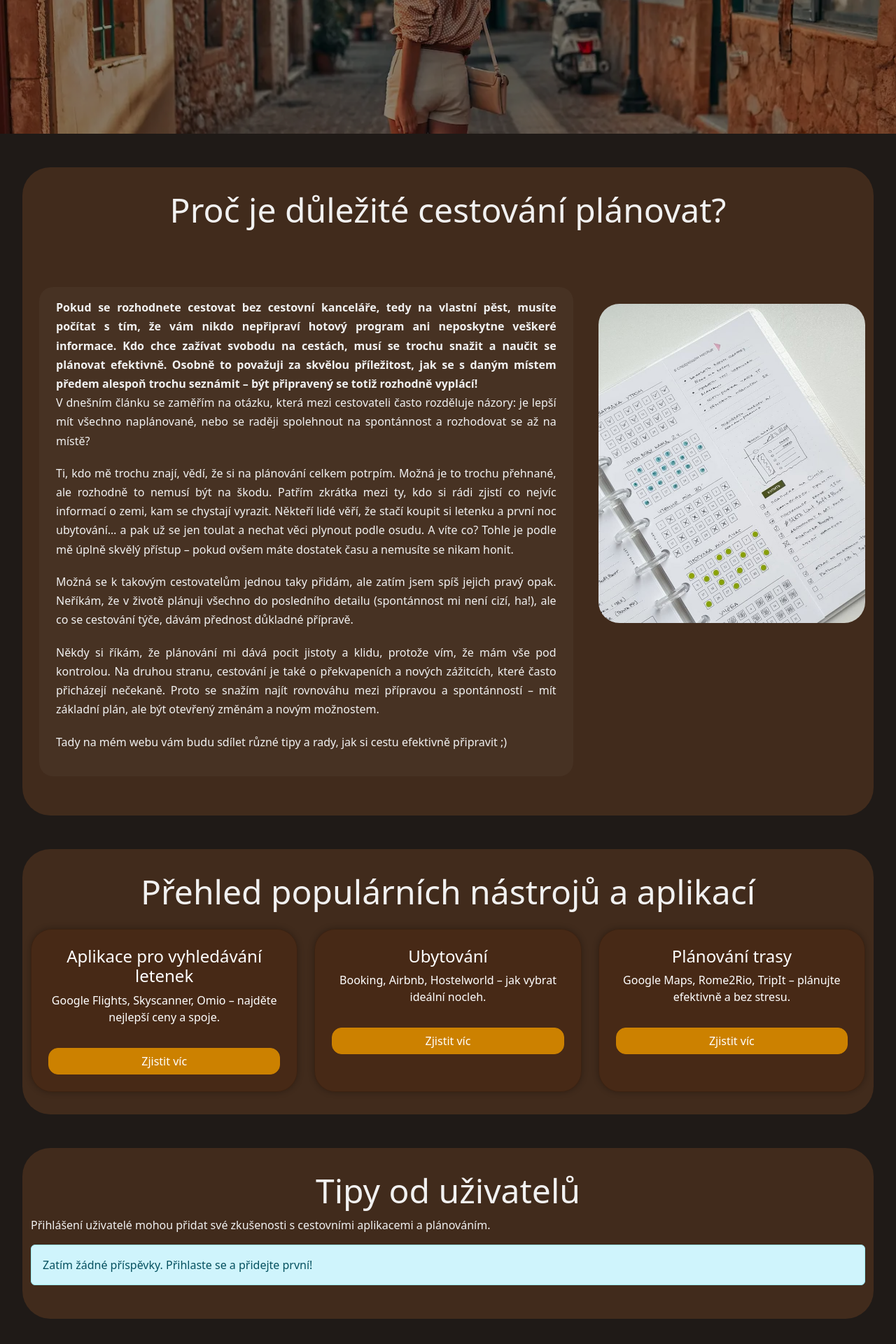
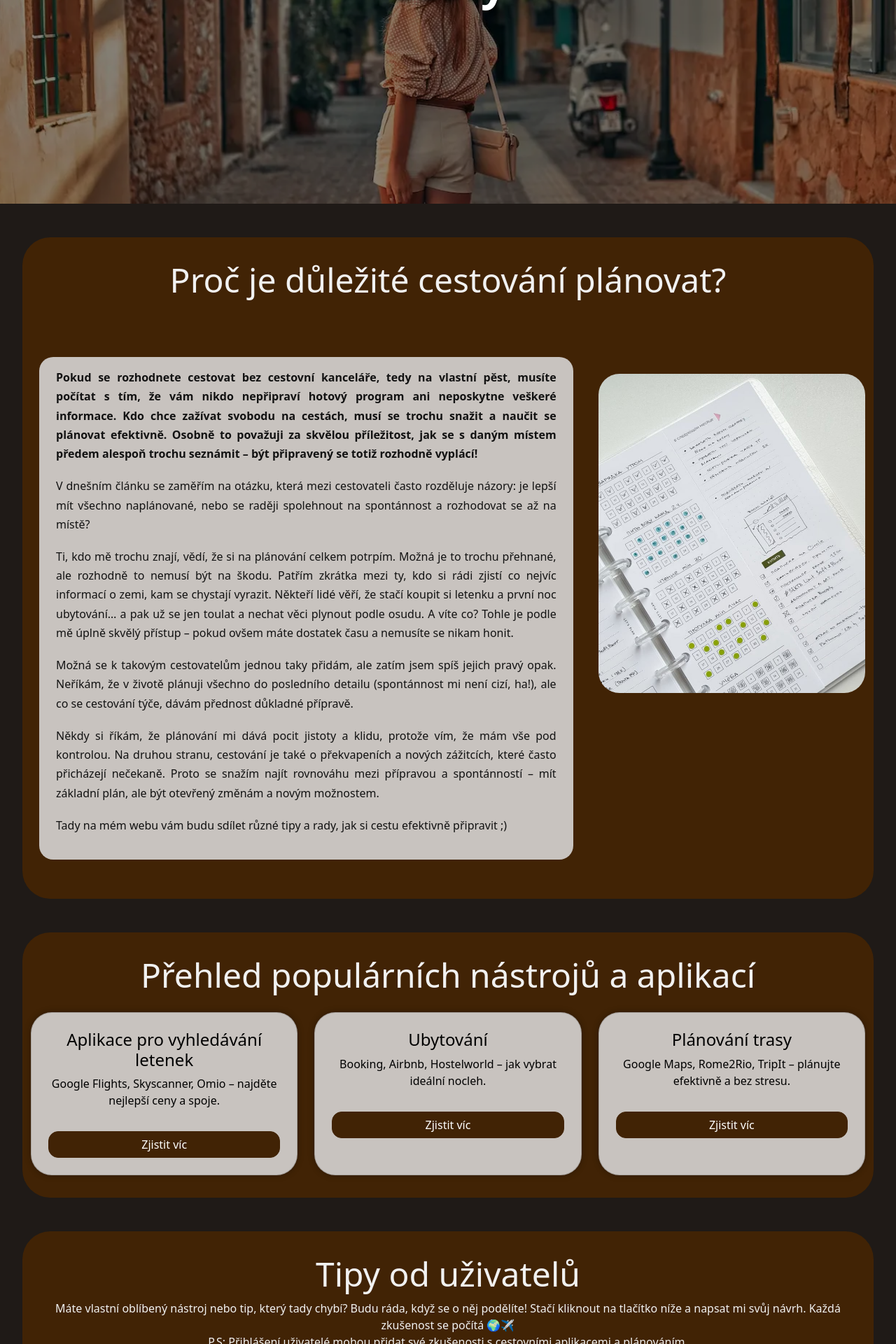
Before and after one commit to Loonzi22/my_project, a PHP site: page / in a window 1280 px wide. Shown: the part 480-2400 px from the top of the page at 70% size. Run offline with PHP 8.4, Linux system fonts and the light colour scheme.

Commit message:
opravy designu atd

```diff
--- a/comments.php
+++ b/comments.php
@@ -76,7 +76,7 @@ $comments = $conn->query("
                 <button type="submit" class="btn btn-success">Odeslat</button>
             </form>
 
-            <h4 class="mt-4">Všechny komentáře</h4>
+            <h4 class="mt-4">Vaše tipy</h4>
             <ul class="list-group">
                 <?php while ($row = $comments->fetch_assoc()): ?>
                     <li class="list-group-item">
--- a/index.html
+++ b/index.html
@@ -10,7 +10,6 @@
 </head>
 
 <body>
-
     <nav class="navbar navbar-expand-lg navbar-dark shadow-sm">
         <div class="container">
             <a class="navbar-brand" href="index.html">
@@ -42,42 +41,35 @@
         <div class="row align-items-start my-4">
             <div class="col-md-8 px-4">
                 <article class="article-content">
+                    <p>
                     <b>Pokud se rozhodnete cestovat bez cestovní kanceláře, tedy na vlastní pěst, musíte počítat s tím,
-                        že vám
-                        nikdo nepřipraví hotový program ani neposkytne veškeré informace. Kdo chce zažívat svobodu na
-                        cestách,
-                        musí se trochu snažit a naučit se plánovat efektivně. Osobně to považuji za skvělou příležitost,
-                        jak se
-                        s daným místem předem alespoň trochu seznámit – být připravený se totiž rozhodně vyplácí! </b>
+                        že vám nikdo nepřipraví hotový program ani neposkytne veškeré informace. Kdo chce zažívat svobodu na
+                        cestách, musí se trochu snažit a naučit se plánovat efektivně. Osobně to považuji za skvělou příležitost,
+                        jak se s daným místem předem alespoň trochu seznámit – být připravený se totiž rozhodně vyplácí! </b>
+                    </p>
                     <p>
-                    V dnešním článku se zaměřím na otázku, která mezi cestovateli často rozděluje názory: je lepší mít
-                    všechno
-                    naplánované, nebo se raději spolehnout na spontánnost a rozhodovat se až na místě?</p>
+                        V dnešním článku se zaměřím na otázku, která mezi cestovateli často rozděluje názory: je lepší
+                        mít všechno naplánované, nebo se raději spolehnout na spontánnost a rozhodovat se až na místě?</p>
                     <p>
-                    Ti, kdo mě trochu znají, vědí, že si na plánování celkem potrpím. Možná je to trochu přehnané, ale
-                    rozhodně
-                    to nemusí být na škodu. Patřím zkrátka mezi ty, kdo si rádi zjistí co nejvíc informací o zemi, kam
-                    se
-                    chystají vyrazit. Někteří lidé věří, že stačí koupit si letenku a první noc ubytování… a pak už se
-                    jen
-                    toulat a nechat věci plynout podle osudu. A víte co? Tohle je podle mě úplně skvělý přístup – pokud
-                    ovšem
-                    máte dostatek času a nemusíte se nikam honit. </p>
+                        Ti, kdo mě trochu znají, vědí, že si na plánování celkem potrpím. Možná je to trochu přehnané,
+                        ale rozhodně to nemusí být na škodu. Patřím zkrátka mezi ty, kdo si rádi zjistí co nejvíc informací o zemi,
+                        kam se chystají vyrazit. Někteří lidé věří, že stačí koupit si letenku a první noc ubytování… a pak už
+                        se jen toulat a nechat věci plynout podle osudu. A víte co? Tohle je podle mě úplně skvělý přístup –
+                        pokud ovšem máte dostatek času a nemusíte se nikam honit. </p>
                     <p>
-                    Možná se k takovým cestovatelům jednou taky přidám, ale zatím jsem spíš jejich pravý opak. Neříkám,
-                    že v
-                    životě plánuji všechno do posledního detailu (spontánnost mi není cizí, ha!), ale co se cestování
-                    týče,
-                    dávám přednost důkladné přípravě.</p>
+                        Možná se k takovým cestovatelům jednou taky přidám, ale zatím jsem spíš jejich pravý opak.
+                        Neříkám, že v životě plánuji všechno do posledního detailu (spontánnost mi není cizí, ha!), ale co se cestování
+                        týče, dávám přednost důkladné přípravě.</p>
                     <p>
-                    Někdy si říkám, že plánování mi dává pocit jistoty a klidu, protože vím, že mám vše pod kontrolou.
-                    Na druhou stranu, cestování je také o překvapeních a nových zážitcích, které často přicházejí
-                    nečekaně. Proto se snažím najít rovnováhu mezi přípravou a spontánností – mít základní plán, ale být
-                    otevřený změnám a novým možnostem.</p>
+                        Někdy si říkám, že plánování mi dává pocit jistoty a klidu, protože vím, že mám vše pod
+                        kontrolou. Na druhou stranu, cestování je také o překvapeních a nových zážitcích, které často přicházejí
+                        nečekaně. Proto se snažím najít rovnováhu mezi přípravou a spontánností – mít základní plán, ale
+                        být otevřený změnám a novým možnostem.</p>
                     <p>
                         Tady na mém webu vám budu sdílet různé tipy a rady, jak si cestu efektivně připravit ;) </p>
                 </article>
             </div>
+
             <div class="col-md-4">
                 <img src="images/planning3_2.jpg" alt="planning" class="img-fluid my-4 rounded-photo" />
             </div>
@@ -115,18 +107,19 @@
 
     <section class="container mt-5" id="prispevky">
         <h2>Tipy od uživatelů</h2>
-        <p>Přihlášení uživatelé mohou přidat své zkušenosti s cestovními aplikacemi a plánováním.</p>
-        <div class="alert alert-info">Zatím žádné příspěvky. Přihlaste se a přidejte první!</div>
+        <p class="centered-paragraph"> Máte vlastní oblíbený nástroj nebo tip, který tady chybí? Budu ráda, když se o
+            něj podělíte! Stačí kliknout na tlačítko níže a napsat mi svůj návrh. Každá zkušenost se počítá 🌍✈️ </p>
+        <p class="centered-paragraph">P.S: Přihlášení uživatelé mohou přidat své zkušenosti s cestovními aplikacemi a plánováním.</p>
+
+        <div class="text-center mt-3">
+        <a href="auth/select.php" class="btn btn-primary">Přihlásit se</a>
+        </div>
     </section>
 
     <footer>
         &copy; 2025 Cestovní Blog. Horokhova_WA_2025
     </footer>
 
-    <script src="https://cdn.jsdelivr.net/npm/bootstrap@5.3.5/dist/js/bootstrap.bundle.min.js"
-        integrity="sha384-ppl2q8qx6O+w17tGi7uKZ7x0cMHSQDZTyT4+0TpCPE+w5uQe2FRT+9ldMW1Gqejr"
-        crossorigin="anonymous"></script>
-
 </body>
 
 </html>
--- a/pages/letenky.html
+++ b/pages/letenky.html
@@ -22,6 +22,7 @@
             </button>
             <div class="collapse navbar-collapse" id="navbarNav">
                 <ul class="navbar-nav ms-auto">
+                    <li class="nav-item"><a class="nav-link" href="#clanek">Článek</a></li>
                     <li class="nav-item"><a class="btn btn-primary ms-2" href="../auth/select.php">Přihlásit se</a></li>
                 </ul>
             </div>
@@ -32,7 +33,7 @@
         <h1>Aplikace pro vyhledávání letenek</h1>
     </header>
 
-    <main class="container mt-5">
+    <main class="container mt-5" id="clanek">
         <h2>🌍 Kde hledat levné letenky: moje oblíbené nástroje<br><br></h2>
 
         <p class="centered-paragraph">
--- a/pages/trasa.html
+++ b/pages/trasa.html
@@ -22,6 +22,7 @@
             </button>
             <div class="collapse navbar-collapse" id="navbarNav">
                 <ul class="navbar-nav ms-auto">
+                    <li class="nav-item"><a class="nav-link" href="#clanek">Článek</a></li>
                     <li class="nav-item"><a class="btn btn-primary ms-2" href="../auth/select.php">Přihlásit se</a></li>
                 </ul>
             </div>
@@ -29,10 +30,10 @@
     </nav>
 
     <header class="hero hero-trasa">
-        <h1>Aplikace pro vyhledávání letenek</h1>
+        <h1>Aplikace pro plánování tras</h1>
     </header>
 
-    <main class="container mt-5">
+    <main class="container mt-5" id="clanek">
         <h2>🧭 Plánování trasy: moje oblíbené nástroje pro přehlednou cestu<br><br></h2>
 
         <p class="centered-paragraph">
--- a/pages/ubytovani.html
+++ b/pages/ubytovani.html
@@ -22,6 +22,7 @@
             </button>
             <div class="collapse navbar-collapse" id="navbarNav">
                 <ul class="navbar-nav ms-auto">
+                    <li class="nav-item"><a class="nav-link" href="#clanek">Článek</a></li>
                     <li class="nav-item"><a class="btn btn-primary ms-2" href="../auth/select.php">Přihlásit se</a></li>
                 </ul>
             </div>
@@ -29,10 +30,10 @@
     </nav>
 
     <header class="hero hero-ubytovani">
-        <h1>Aplikace pro vyhledávání letenek</h1>
+        <h1>Aplikace pro hledání ubytování</h1>
     </header>
 
-    <main class="container mt-5">
+    <main class="container mt-5" id="clanek">
         <h2>🏨 Kde hledat ideální ubytování: moje oblíbené platformy<br><br></h2>
 
         <p class="centered-paragraph">
--- a/style/style.css
+++ b/style/style.css
@@ -29,14 +29,13 @@ nav.navbar .nav-link {
 nav .btn-primary {
     background-color: #cc8100;
     border-color: #cc8100;
-    color: #fff;
 }
 
 /* Хедер */
 .hero {
     position: relative;
     width: 100%;
-    height: 600px;
+    height: 700px;
     background-image: url('../images/main_photo.webp');
     background-size: cover;
     background-position: center;
@@ -46,7 +45,6 @@ nav .btn-primary {
     color: white;
     text-align: center;
 }
-
 
 .hero::before {
     content: "";
@@ -74,26 +72,25 @@ nav .btn-primary {
 main, section {
     max-width: 95% !important;
     padding: 2rem;
-    background-color: #50321eb3; /* мягкий полупрозрачный фон */
+    background-color: #412305; /* мягкий полупрозрачный фон */
     border-radius: 40px;
     margin-bottom: 2rem;
 }
+
 .article-content {
     padding: 1rem 1.5rem;
-    background-color: rgba(255, 255, 255, 0.03); /* лёгкий фон, если хочешь */
+    background-color: #c8c3bf; /* лёгкий фон, если хочешь */
     border-radius: 20px;
     line-height: 1.7;
     text-align: justify;
 }
-
 .article-content p {
+    color: #121212;
     margin-bottom: 1.2rem;
 }
-
-
 /* Ссылки */
 a {
-    color: #f9a825;
+    color: #412305;
 }
 
 a:hover {
@@ -115,8 +112,8 @@ footer {
 
 /* Карточки-инструменты */
 .tools-overview .card {
-    background-color: #4a2a15b3;
-    color: #fff;
+    background-color: #c8c3bf;
+    color: #000000;
     border-radius: 30px;
     box-shadow: 0 0 10px #0000004d;
     transition: transform 0.2s ease, box-shadow 0.2s ease;
@@ -129,8 +126,8 @@ footer {
 
 .tools-overview .btn-primary {
 
-    background-color: #cc8100;
-    border-color: #cc8100;
+    background-color: #412305 !important;
+    border-color: #412305 !important;
     border-radius: 14px;
     margin-top: 1rem;
 }
@@ -161,3 +158,8 @@ footer {
     border-radius: 30px;
     max-width: 250px;
   }
+
+  .btn-primary{
+    background-color: #cc8100;
+    border-color: #cc8100;
+  }
```
Also changed, not shown: images/Object not found!.html (deleted, +0 -43 lines). Lines whose indentation alone changed are shown as unchanged.
